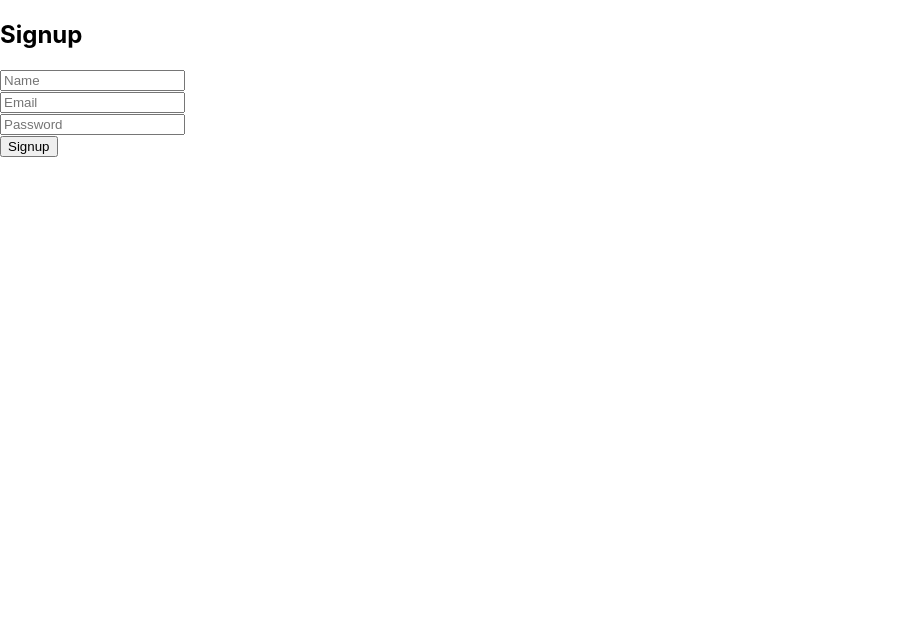
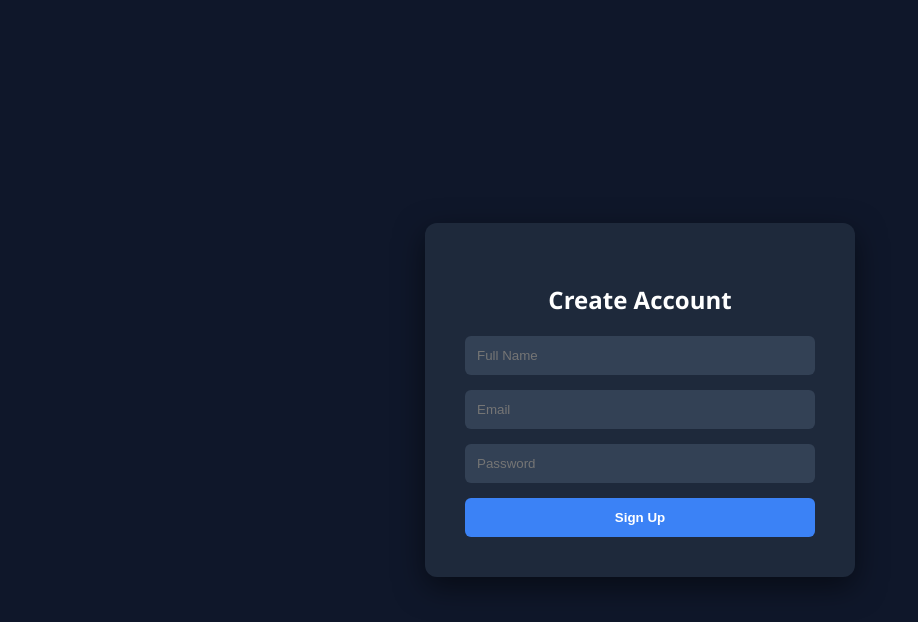
Before and after one commit to Vaishnavi-12367/VaishnaviKirti, a React (Create React App) app in the folder frontend/: page / in a window 1280 px wide. Shown: the top 622 px of the page, without its empty margins (0-918 px from the left). Built offline with nearby package versions, Linux system fonts and the light colour scheme.

Commit message:
Added dark theme and centered signup card

```diff
--- a/frontend/package.json
+++ b/frontend/package.json
@@ -7,8 +7,10 @@
     "@testing-library/jest-dom": "^6.9.1",
     "@testing-library/react": "^16.3.2",
     "@testing-library/user-event": "^13.5.0",
+    "axios": "^1.13.5",
     "react": "^19.2.4",
     "react-dom": "^19.2.4",
+    "react-router-dom": "^7.13.0",
     "react-scripts": "5.0.1",
     "web-vitals": "^2.1.4"
   },
--- a/frontend/src/index.css
+++ b/frontend/src/index.css
@@ -1,13 +1,12 @@
 body {
   margin: 0;
-  font-family: -apple-system, BlinkMacSystemFont, 'Segoe UI', 'Roboto', 'Oxygen',
-    'Ubuntu', 'Cantarell', 'Fira Sans', 'Droid Sans', 'Helvetica Neue',
-    sans-serif;
-  -webkit-font-smoothing: antialiased;
-  -moz-osx-font-smoothing: grayscale;
+  padding: 0;
+  font-family: 'Segoe UI', sans-serif;
+  background: #0f172a;   /* dark navy */
 }
-
-code {
-  font-family: source-code-pro, Menlo, Monaco, Consolas, 'Courier New',
-    monospace;
+#root{
+  display: flex;
+  justify-content: center;
+  align-items: center;
+  height: 100vh;
 }
--- a/frontend/src/index.js
+++ b/frontend/src/index.js
@@ -2,7 +2,6 @@ import React from 'react';
 import ReactDOM from 'react-dom/client';
 import './index.css';
 import App from './App';
-import reportWebVitals from './reportWebVitals';
 
 const root = ReactDOM.createRoot(document.getElementById('root'));
 root.render(
@@ -14,4 +13,3 @@ root.render(
 // If you want to start measuring performance in your app, pass a function
 // to log results (for example: reportWebVitals(console.log))
 // or send to an analytics endpoint. Learn more: https://bit.ly/CRA-vitals
-reportWebVitals();
--- a/frontend/src/pages/Signup.js
+++ b/frontend/src/pages/Signup.js
@@ -31,19 +31,44 @@ function Signup() {
   };
 
   return (
-    <div>
-      <h2>Signup</h2>
-      <form onSubmit={handleSubmit}>
-        <input name="name" placeholder="Name" onChange={handleChange} />
-        <br />
-        <input name="email" placeholder="Email" onChange={handleChange} />
-        <br />
-        <input name="password" type="password" placeholder="Password" onChange={handleChange} />
-        <br />
-        <button type="submit">Signup</button>
-      </form>
-    </div>
-  );
+  <div style={cardStyle}>
+    <h2 style={{ color: "#fff", marginBottom: "20px" }}>Create Account</h2>
+    <form onSubmit={handleSubmit} style={{ display: "flex", flexDirection: "column", gap: "15px" }}>
+      <input name="name" placeholder="Full Name" onChange={handleChange} style={inputStyle} />
+      <input name="email" placeholder="Email" onChange={handleChange} style={inputStyle} />
+      <input name="password" type="password" placeholder="Password" onChange={handleChange} style={inputStyle} />
+      <button type="submit" style={buttonStyle}>Sign Up</button>
+    </form>
+  </div>
+);
 }
+const cardStyle = {
+  background: "#1e293b",
+  padding: "40px",
+  borderRadius: "12px",
+  width: "350px",
+  boxShadow: "0 10px 30px rgba(0,0,0,0.5)",
+  textAlign: "center"
+};
+
+const inputStyle = {
+  padding: "12px",
+  borderRadius: "6px",
+  border: "none",
+  outline: "none",
+  background: "#334155",
+  color: "#fff"
+};
+
+const buttonStyle = {
+  padding: "12px",
+  borderRadius: "6px",
+  border: "none",
+  backgroundColor: "#3b82f6",
+  color: "white",
+  fontWeight: "bold",
+  cursor: "pointer",
+  transition: "0.3s"
+};
 
 export default Signup;
```
Also changed, not shown: 1 other file (tests, documents, lock files or other folders).
